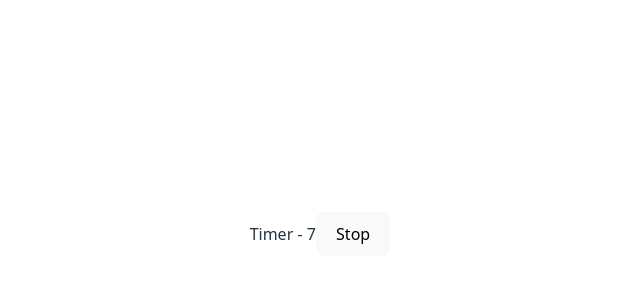
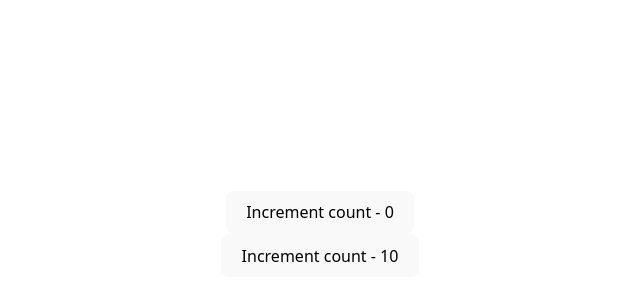
Before and after one commit to reinertisa/advanced-react-hooks, a React (Vite) app: page / in a window 1280 px wide. Shown: the part 166-466 px from the top of the page, without its empty margins (320-960 px from the left). Built offline with nearby package versions, Linux system fonts and the light colour scheme.

Commit message:
feat(website): use custom hook with document title

```diff
--- a/src/App.jsx
+++ b/src/App.jsx
@@ -1,11 +1,13 @@
 import './App.css'
 
-import Timer1 from "./components/useref/Timer1.jsx";
+import DocumentTitle1 from "./components/customhooks/example1/DocumentTitle1.jsx";
+import DocumentTitle2 from "./components/customhooks/example1/DocumentTitle2.jsx";
 
 export default function App() {
   return (
       <div>
-          <Timer1 />
+          <DocumentTitle1 />
+          <DocumentTitle2 />
       </div>
   )
 }
--- /dev/null
+++ b/src/components/customhooks/example1/DocumentTitle1.jsx
@@ -0,0 +1,12 @@
+import useDocumentTitle from "./useDocumentTitle.js";
+
+export default function DocumentTitle1() {
+    const {count, handleClick} = useDocumentTitle();
+
+    return (
+        <div>
+            <button onClick={handleClick}>Increment count - {count}</button>
+        </div>
+    )
+
+}
--- /dev/null
+++ b/src/components/customhooks/example1/DocumentTitle2.jsx
@@ -0,0 +1,11 @@
+import useDocumentTitle from "./useDocumentTitle.js";
+
+export default function DocumentTitle2() {
+    const {count, handleClick} = useDocumentTitle(10);
+
+    return (
+        <div>
+            <button onClick={handleClick}>Increment count - {count}</button>
+        </div>
+    )
+}
--- /dev/null
+++ b/src/components/customhooks/example1/useDocumentTitle.js
@@ -0,0 +1,13 @@
+import {useState, useEffect} from "react";
+
+export default function useDocumentTitle(initialValue = 0) {
+    const [count, setCount] = useState(initialValue);
+
+    useEffect(() => {
+        document.title = `You clicked ${count} times`;
+    }, [count])
+
+    const handleClick = () => setCount(count + 1);
+
+    return {count, setCount, handleClick}
+}
```
